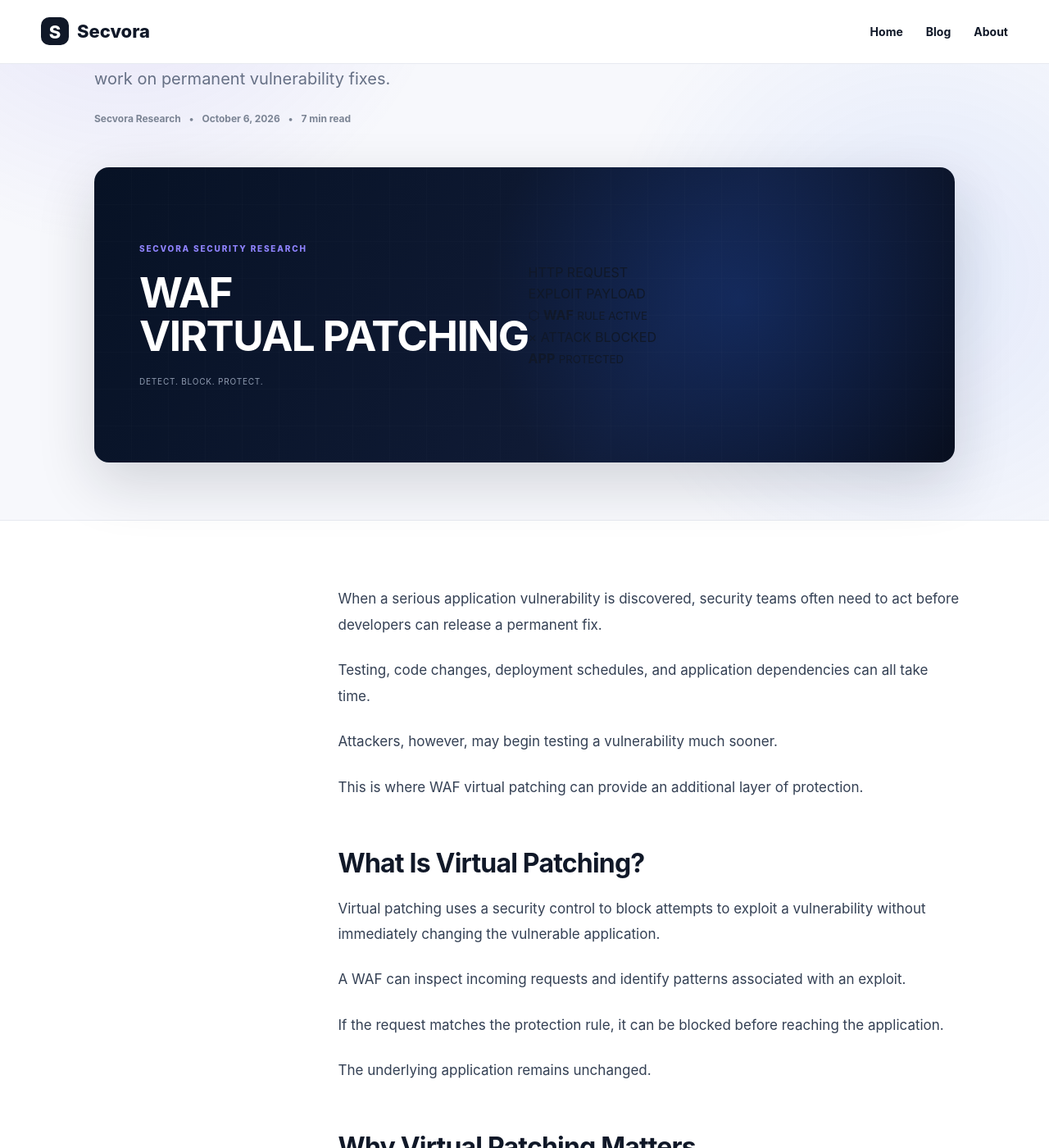
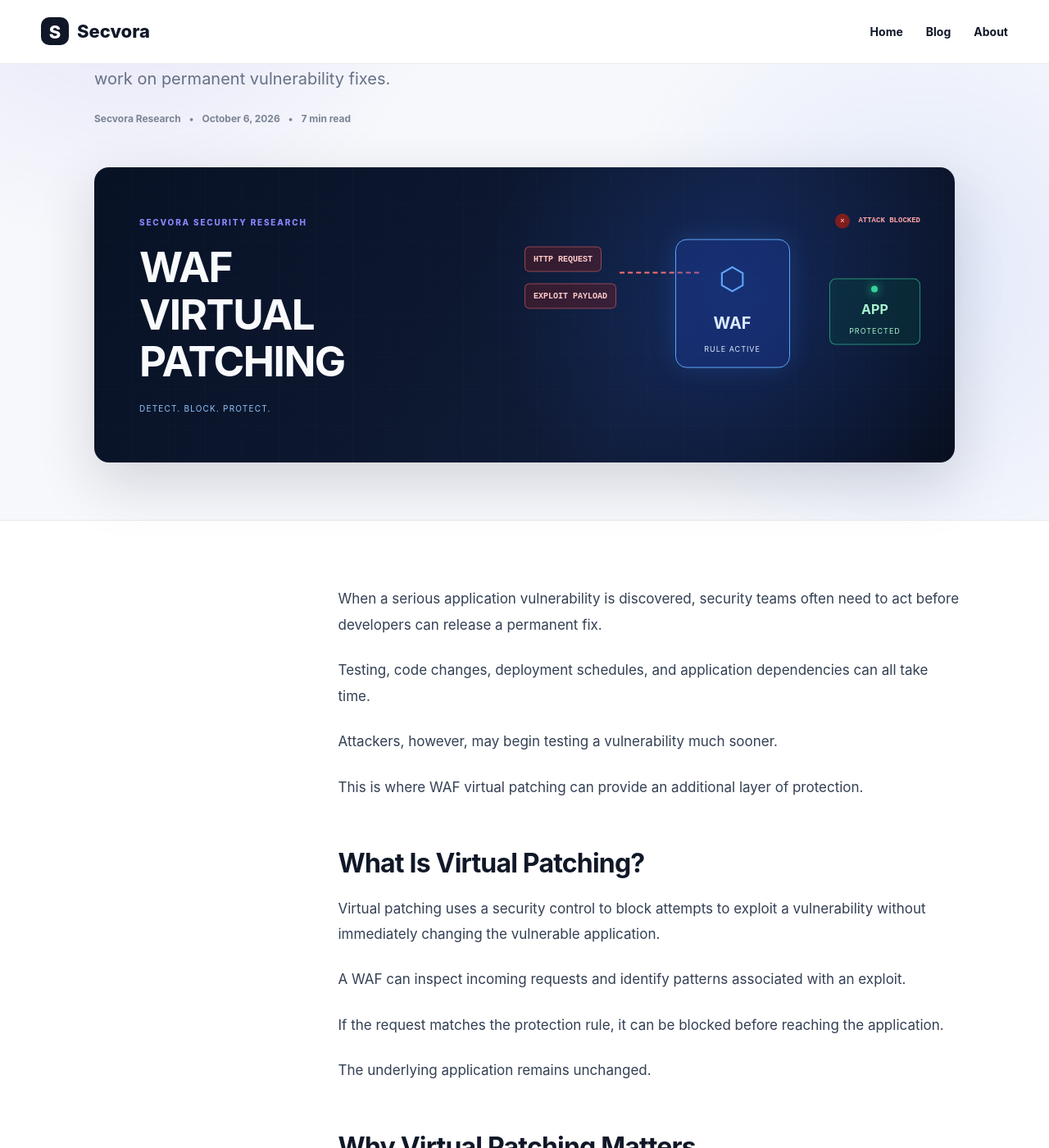
Before and after one commit to prasadprechu/Secvora, a Jekyll site: the page built from _posts/2026-10-06-waf-virtual-patching.md, in a window 1280 px wide and 1400 px high, scrolled down 423 px. Shown: the whole window at 82% size. Built offline with Jekyll 4.4.1, drawn with Linux system fonts in a browser that asks for light colours.

Commit message:
Update style.css

````diff
--- a/assets/css/style.css
+++ b/assets/css/style.css
@@ -2777,3 +2777,166 @@ grid-template-columns: 1fr;
     ),
     linear-gradient(120deg, #071225, #101b36 65%, #080f20);
 }
+
+```css
+.article-hero-visual .hero-visual-grid {
+  position: absolute;
+  inset: 0;
+  opacity: 0.28;
+  background-image:
+    linear-gradient(rgba(96, 165, 250, 0.15) 1px, transparent 1px),
+    linear-gradient(90deg, rgba(96, 165, 250, 0.15) 1px, transparent 1px);
+  background-size: 32px 32px;
+}
+
+.article-hero-visual .hero-visual-content {
+  position: relative;
+  z-index: 3;
+  width: 48%;
+}
+
+.article-hero-visual .hero-visual-content strong {
+  color: #f8fafc;
+  line-height: 1.12;
+}
+
+.article-hero-visual .hero-visual-content small {
+  color: #93c5fd;
+  letter-spacing: 1.2px;
+}
+
+.waf-security-scene {
+  position: absolute;
+  z-index: 2;
+  top: 50%;
+  right: 4%;
+  width: 46%;
+  height: 78%;
+  transform: translateY(-50%);
+}
+
+.waf-traffic {
+  position: absolute;
+  left: 0;
+  z-index: 2;
+  padding: 8px 10px;
+  border: 1px solid rgba(248, 113, 113, 0.5);
+  border-radius: 6px;
+  background: rgba(127, 29, 29, 0.35);
+  color: #fecaca;
+  font: 600 10px/1.3 monospace;
+}
+
+.waf-traffic-one { top: 20%; }
+.waf-traffic-two { top: 36%; }
+
+.waf-traffic-line {
+  position: absolute;
+  top: 31%;
+  left: 24%;
+  width: 20%;
+  border-top: 2px dashed #f87171;
+}
+
+.waf-firewall {
+  position: absolute;
+  top: 17%;
+  left: 38%;
+  width: 29%;
+  height: 56%;
+  display: flex;
+  flex-direction: column;
+  align-items: center;
+  justify-content: center;
+  gap: 8px;
+  border: 1px solid #60a5fa;
+  border-radius: 14px;
+  background: rgba(30, 64, 175, 0.3);
+  box-shadow: 0 0 30px rgba(59, 130, 246, 0.2);
+  color: #dbeafe;
+}
+
+.waf-shield-icon {
+  font-size: 38px;
+  color: #60a5fa;
+}
+
+.waf-firewall strong { font-size: 20px; }
+
+.waf-firewall small,
+.waf-server small {
+  font-size: 9px;
+  letter-spacing: 1px;
+}
+
+.waf-blocked {
+  position: absolute;
+  top: 6%;
+  right: 0;
+  color: #fca5a5;
+  font: 700 9px/1.4 monospace;
+}
+
+.waf-blocked span {
+  display: inline-flex;
+  align-items: center;
+  justify-content: center;
+  width: 18px;
+  height: 18px;
+  margin-right: 5px;
+  border-radius: 50%;
+  background: #7f1d1d;
+}
+
+.waf-server {
+  position: absolute;
+  top: 34%;
+  right: 0;
+  width: 23%;
+  height: 29%;
+  display: flex;
+  flex-direction: column;
+  align-items: center;
+  justify-content: center;
+  gap: 7px;
+  border: 1px solid rgba(52, 211, 153, 0.6);
+  border-radius: 8px;
+  background: rgba(6, 78, 59, 0.3);
+  color: #a7f3d0;
+}
+
+.server-light {
+  width: 8px;
+  height: 8px;
+  border-radius: 50%;
+  background: #34d399;
+  box-shadow: 0 0 12px #34d399;
+}
+
+@media (max-width: 640px) {
+  .article-hero-visual .hero-visual-content {
+    width: 100%;
+  }
+
+  .waf-security-scene {
+    right: 3%;
+    width: 52%;
+    height: 52%;
+    opacity: 0.9;
+  }
+
+  .waf-traffic {
+    font-size: 7px;
+    padding: 5px;
+  }
+
+  .waf-firewall strong { font-size: 15px; }
+
+  .waf-shield-icon { font-size: 26px; }
+
+  .waf-firewall small,
+  .waf-server small { font-size: 7px; }
+
+  .waf-blocked { font-size: 7px; }
+}
+```
````
